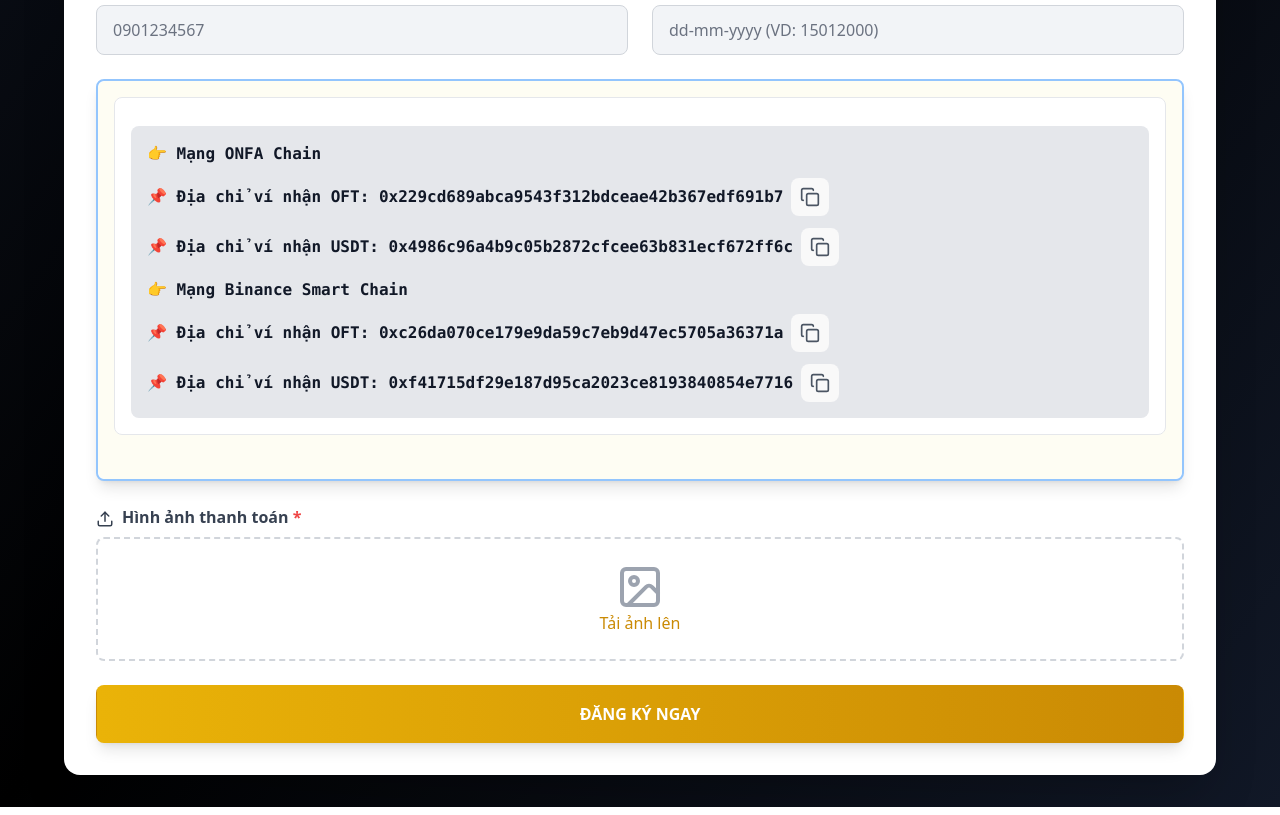
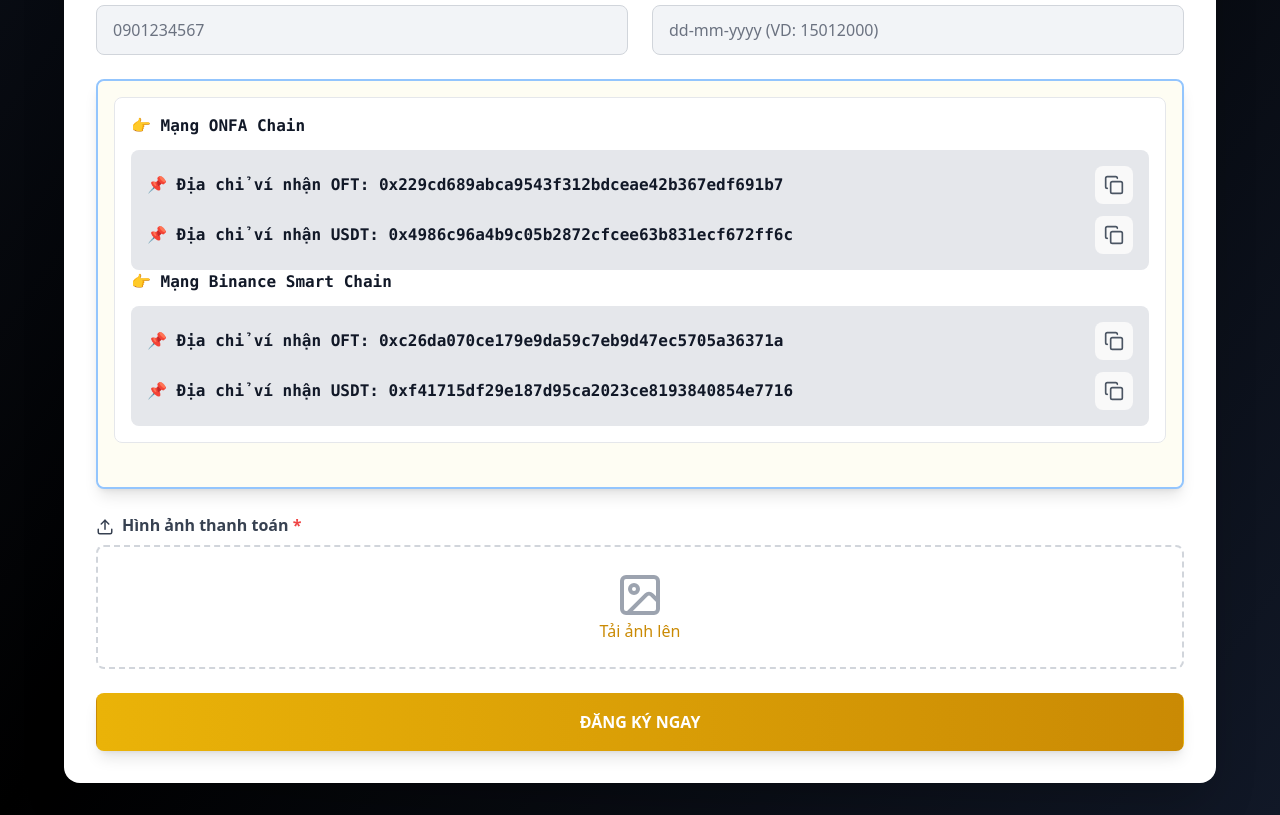
Before and after one commit to ligktit/onfa-ticket, a React (Vite) app: page / in a window 1280 px wide. Shown: the part 900-1715 px from the top of the page. Built offline with nearby package versions, Linux system fonts and the light colour scheme; no server answers.

Commit message:
Update RegistrationForm.jsx

```diff
--- a/src/components/RegistrationForm.jsx
+++ b/src/components/RegistrationForm.jsx
@@ -677,16 +677,16 @@
             <div className="bg-[#fefdf3] rounded-lg p-4">
               <div className="flex flex-col items-center mb-4">
                 <div className="bg-white p-3 sm:p-4 border border-gray-200 rounded-lg mb-3 w-full">
-                  <div className="rounded-lg bg-gray-200 p-3 sm:p-4 mt-3 space-y-3">
-                    <div className="text-sm sm:text-base text-gray-900 font-mono font-semibold break-all">
+                <div className="text-sm sm:text-base text-gray-900 font-mono font-semibold break-all">
                       👉 Mạng ONFA Chain
-                    </div>
+                </div>
+                <div className="rounded-lg bg-gray-200 p-3 sm:p-4 mt-3 space-y-3">
                     <div className="flex flex-wrap items-center gap-2 text-sm sm:text-base text-gray-900 font-mono font-semibold break-all">
-                      <span>📌 Địa chỉ ví nhận OFT: 0x229cd689abca9543f312bdceae42b367edf691b7</span>
+                      <span className="flex-1 min-w-0">📌 Địa chỉ ví nhận OFT: 0x229cd689abca9543f312bdceae42b367edf691b7</span>
                       <button
                         type="button"
                         onClick={() => copyWalletAddress("0x229cd689abca9543f312bdceae42b367edf691b7")}
-                        className="flex-shrink-0 p-2 hover:bg-gray-300 rounded-lg transition-colors"
+                        className="ml-auto flex-shrink-0 p-2 hover:bg-gray-300 rounded-lg transition-colors"
                         title="Copy địa chỉ ví"
                       >
                         {copiedAddress === "0x229cd689abca9543f312bdceae42b367edf691b7" ? (
@@ -697,11 +697,11 @@
                       </button>
                     </div>
                     <div className="flex flex-wrap items-center gap-2 text-sm sm:text-base text-gray-900 font-mono font-semibold break-all">
-                      <span>📌 Địa chỉ ví nhận USDT: 0x4986c96a4b9c05b2872cfcee63b831ecf672ff6c</span>
+                      <span className="flex-1 min-w-0">📌 Địa chỉ ví nhận USDT: 0x4986c96a4b9c05b2872cfcee63b831ecf672ff6c</span>
                       <button
                         type="button"
                         onClick={() => copyWalletAddress("0x4986c96a4b9c05b2872cfcee63b831ecf672ff6c")}
-                        className="flex-shrink-0 p-2 hover:bg-gray-300 rounded-lg transition-colors"
+                        className="ml-auto flex-shrink-0 p-2 hover:bg-gray-300 rounded-lg transition-colors"
                         title="Copy địa chỉ ví"
                       >
                         {copiedAddress === "0x4986c96a4b9c05b2872cfcee63b831ecf672ff6c" ? (
@@ -711,15 +711,17 @@
                         )}
                       </button>
                     </div>
-                    <div className="text-sm sm:text-base text-gray-900 font-mono font-semibold break-all">
+                  </div>
+                <div className="text-sm sm:text-base text-gray-900 font-mono font-semibold break-all">
                       👉 Mạng Binance Smart Chain
-                    </div>
+                </div>
+                  <div className="rounded-lg bg-gray-200 p-3 sm:p-4 mt-3 space-y-3">
                     <div className="flex flex-wrap items-center gap-2 text-sm sm:text-base text-gray-900 font-mono font-semibold break-all">
-                      <span>📌 Địa chỉ ví nhận OFT: 0xc26da070ce179e9da59c7eb9d47ec5705a36371a</span>
+                      <span className="flex-1 min-w-0">📌 Địa chỉ ví nhận OFT: 0xc26da070ce179e9da59c7eb9d47ec5705a36371a</span>
                       <button
                         type="button"
                         onClick={() => copyWalletAddress("0xc26da070ce179e9da59c7eb9d47ec5705a36371a")}
-                        className="flex-shrink-0 p-2 hover:bg-gray-300 rounded-lg transition-colors"
+                        className="ml-auto flex-shrink-0 p-2 hover:bg-gray-300 rounded-lg transition-colors"
                         title="Copy địa chỉ ví"
                       >
                         {copiedAddress === "0xc26da070ce179e9da59c7eb9d47ec5705a36371a" ? (
@@ -730,11 +732,11 @@
                       </button>
                     </div>
                     <div className="flex flex-wrap items-center gap-2 text-sm sm:text-base text-gray-900 font-mono font-semibold break-all">
-                      <span>📌 Địa chỉ ví nhận USDT: 0xf41715df29e187d95ca2023ce8193840854e7716</span>
+                      <span className="flex-1 min-w-0">📌 Địa chỉ ví nhận USDT: 0xf41715df29e187d95ca2023ce8193840854e7716</span>
                       <button
                         type="button"
                         onClick={() => copyWalletAddress("0xf41715df29e187d95ca2023ce8193840854e7716")}
-                        className="flex-shrink-0 p-2 hover:bg-gray-300 rounded-lg transition-colors"
+                        className="ml-auto flex-shrink-0 p-2 hover:bg-gray-300 rounded-lg transition-colors"
                         title="Copy địa chỉ ví"
                       >
                         {copiedAddress === "0xf41715df29e187d95ca2023ce8193840854e7716" ? (
```
